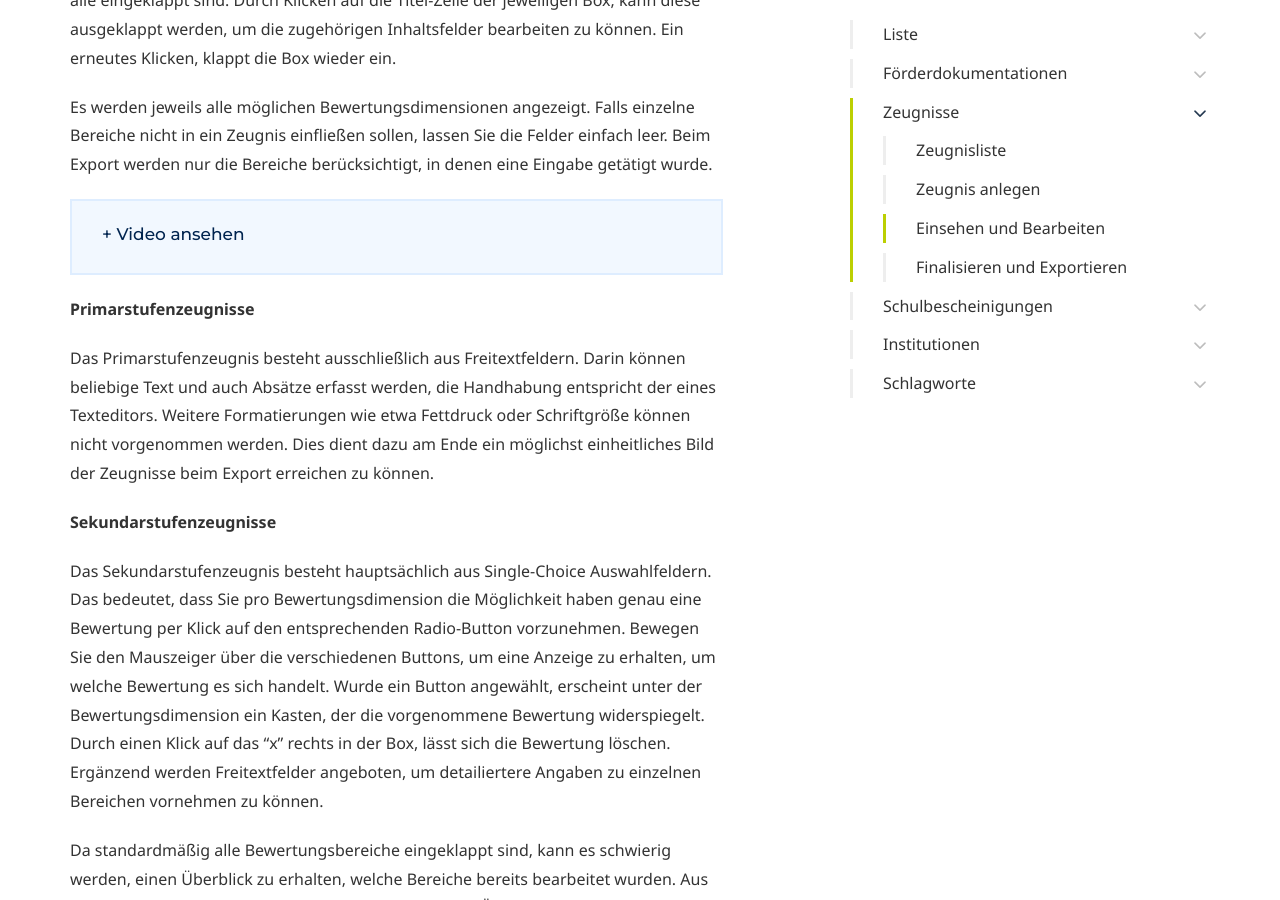
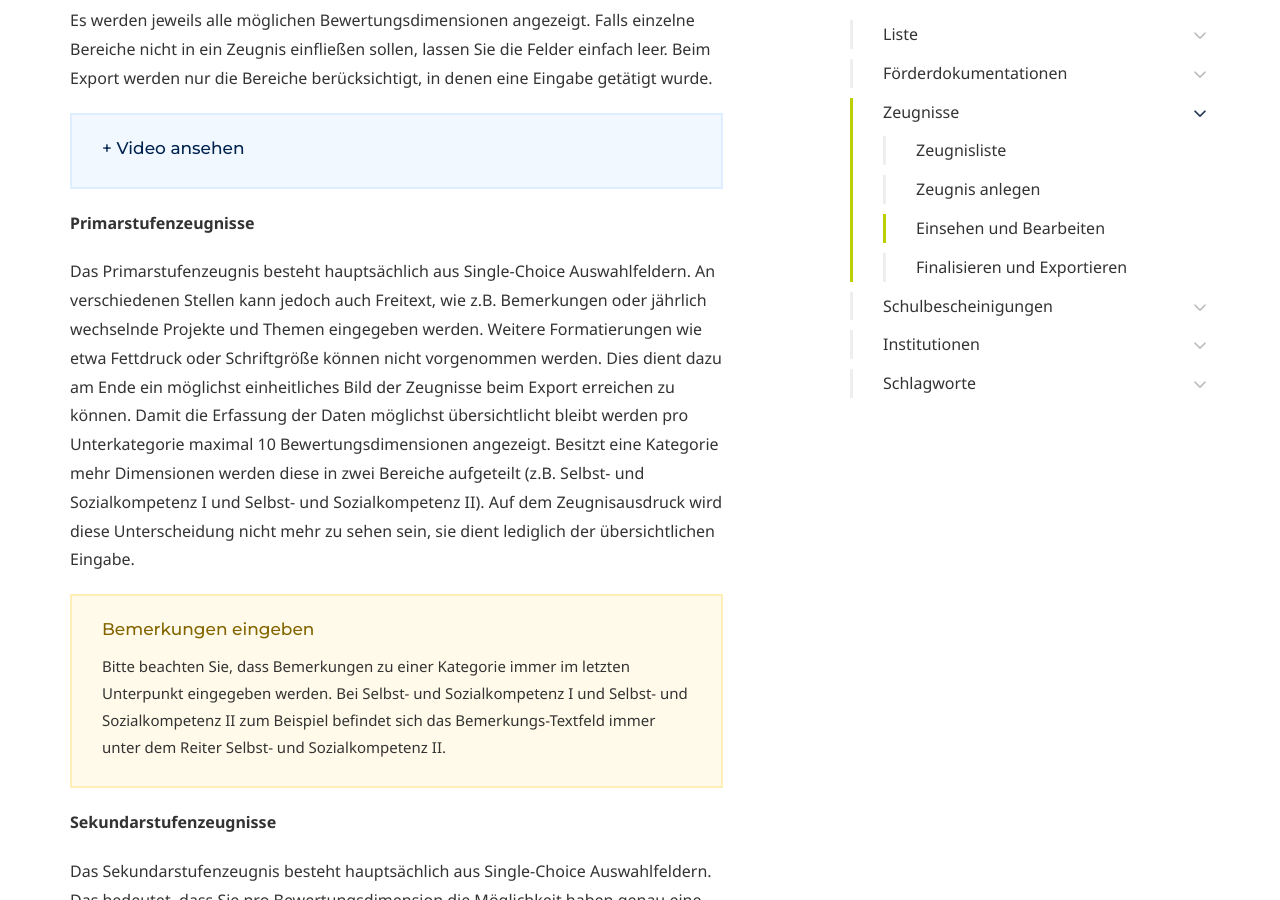
Before and after one commit to pixagraphic/pixagraphic.github.io, a Jekyll site: the page built from personen.md, in a window 1280 px wide and 900 px high, scrolled down 11225 px. Built offline with Jekyll 4.4.1, drawn with Linux system fonts in a browser that asks for light colours; some web fonts are replaced; some of the changed text lies outside the part shown.

Commit message:
Add infos for new junior reports

```diff
--- a/personen.md
+++ b/personen.md
@@ -194,7 +194,7 @@ Wenn die Bearbeitung abgeschlossen ist und die Förderdokumentation final für d
 
 In der Liste werden alle im System erfassten Zeugnisse angezeigt. Standardmäßig werden zehn Datensätze pro Seite angezeigt und die Liste ist absteigend nach der letzten Bearbeitung sortiert.
 
-Grundsätzlich wird zwischen den Zeugnistypen <strong>Primarstufe (Klassen 1-6)</strong> und <strong>Sekundarstufe (Klassen 7-10)</strong> unterschieden. Primarstufenzeugnisse bestehen ausschließliche aus Freitext-Eingabefeldern wohingegen Sekundarstufenzeugnisse vorrangig aus Single-Choice Auswahlfeldern bestehen, die bei Bedarf durch Freitexteingaben ergänzt werden können.
+Grundsätzlich wird zwischen den Zeugnistypen <strong>Primarstufe (Klassen 1-6)</strong> und <strong>Sekundarstufe (Klassen 7-10)</strong> unterschieden.
 
 Unter der Tabelle wird die Gesamtzahl der Zeugnisse angezeigt, die der aktuellen Volltextsuche entsprechen, wurden keine Suche angewendet, repräsentiert dies also die Gesamtzahl der im System vorhandenen Datensätze. Rechts daneben kann entweder durch die Seiten navigiert oder die Anzahl der pro Seite angezeigten Datensätze auf <strong>10</strong>, <strong>25</strong> oder <strong>50</strong> angepasst werden.
 
@@ -237,7 +237,11 @@ Es werden jeweils alle möglichen Bewertungsdimensionen angezeigt. Falls einzeln
 
 <strong>Primarstufenzeugnisse</strong>
 
-Das Primarstufenzeugnis besteht ausschließlich aus Freitextfeldern. Darin können beliebige Text und auch Absätze erfasst werden, die Handhabung entspricht der eines Texteditors. Weitere Formatierungen wie etwa Fettdruck oder Schriftgröße können nicht vorgenommen werden. Dies dient dazu am Ende ein möglichst einheitliches Bild der Zeugnisse beim Export erreichen zu können.
+Das Primarstufenzeugnis besteht hauptsächlich aus Single-Choice Auswahlfeldern. An verschiedenen Stellen kann jedoch auch Freitext, wie z.B. Bemerkungen oder jährlich wechselnde Projekte und Themen eingegeben werden. Weitere Formatierungen wie etwa Fettdruck oder Schriftgröße können nicht vorgenommen werden. Dies dient dazu am Ende ein möglichst einheitliches Bild der Zeugnisse beim Export erreichen zu können. Damit die Erfassung der Daten möglichst übersichtlicht bleibt werden pro Unterkategorie maximal 10 Bewertungsdimensionen angezeigt. Besitzt eine Kategorie mehr Dimensionen werden diese in zwei Bereiche aufgeteilt (z.B. Selbst- und Sozialkompetenz I und Selbst- und Sozialkompetenz II). Auf dem Zeugnisausdruck wird diese Unterscheidung nicht mehr zu sehen sein, sie dient lediglich der übersichtlichen Eingabe.
+
+<div class="callout callout--warning">
+<p><strong>Bemerkungen eingeben</strong> Bitte beachten Sie, dass Bemerkungen zu einer Kategorie immer im letzten Unterpunkt eingegeben werden. Bei Selbst- und Sozialkompetenz I und Selbst- und Sozialkompetenz II zum Beispiel befindet sich das Bemerkungs-Textfeld immer unter dem Reiter Selbst- und Sozialkompetenz II.</p>
+</div>
 
 <strong>Sekundarstufenzeugnisse</strong>
 
```
